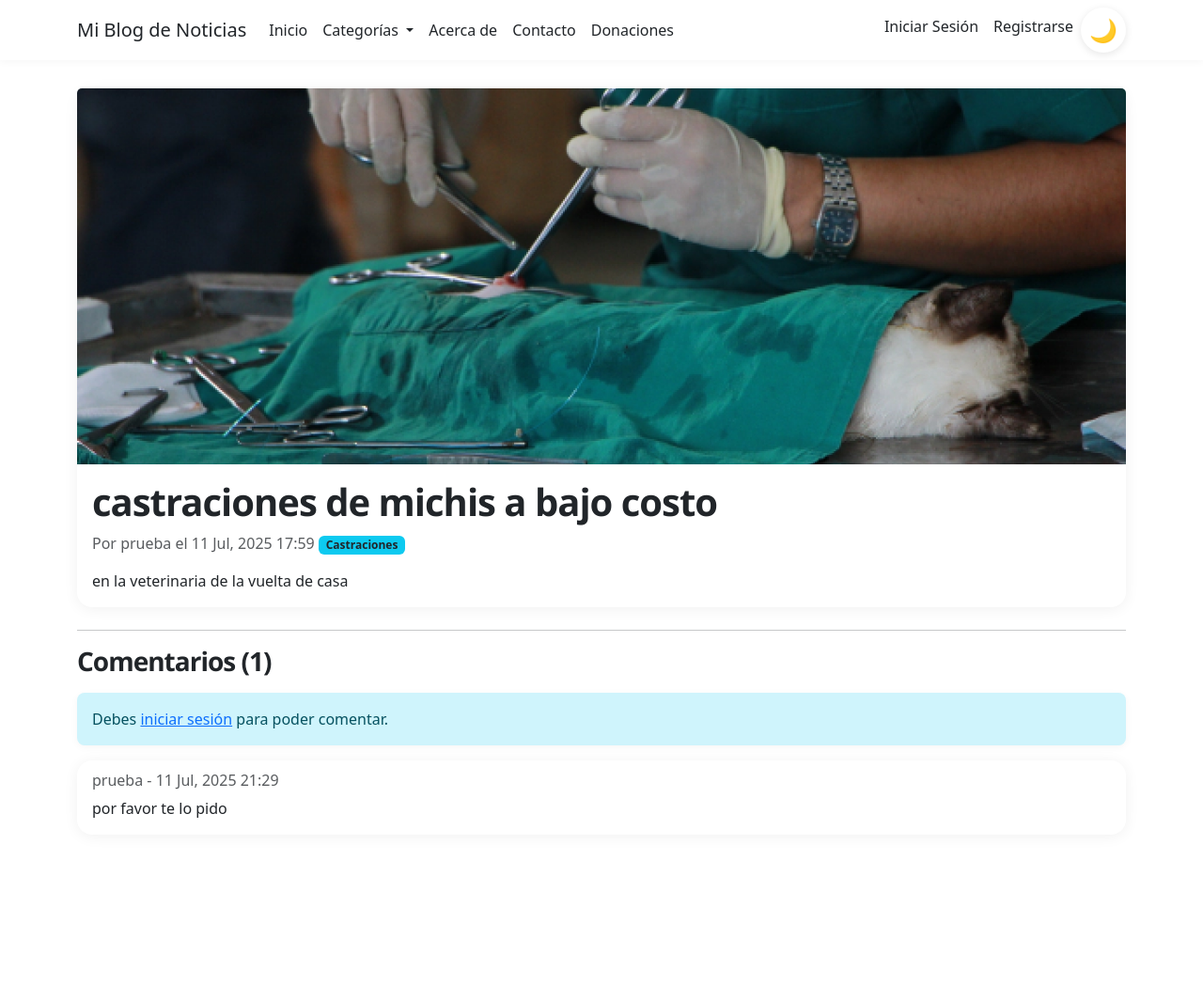
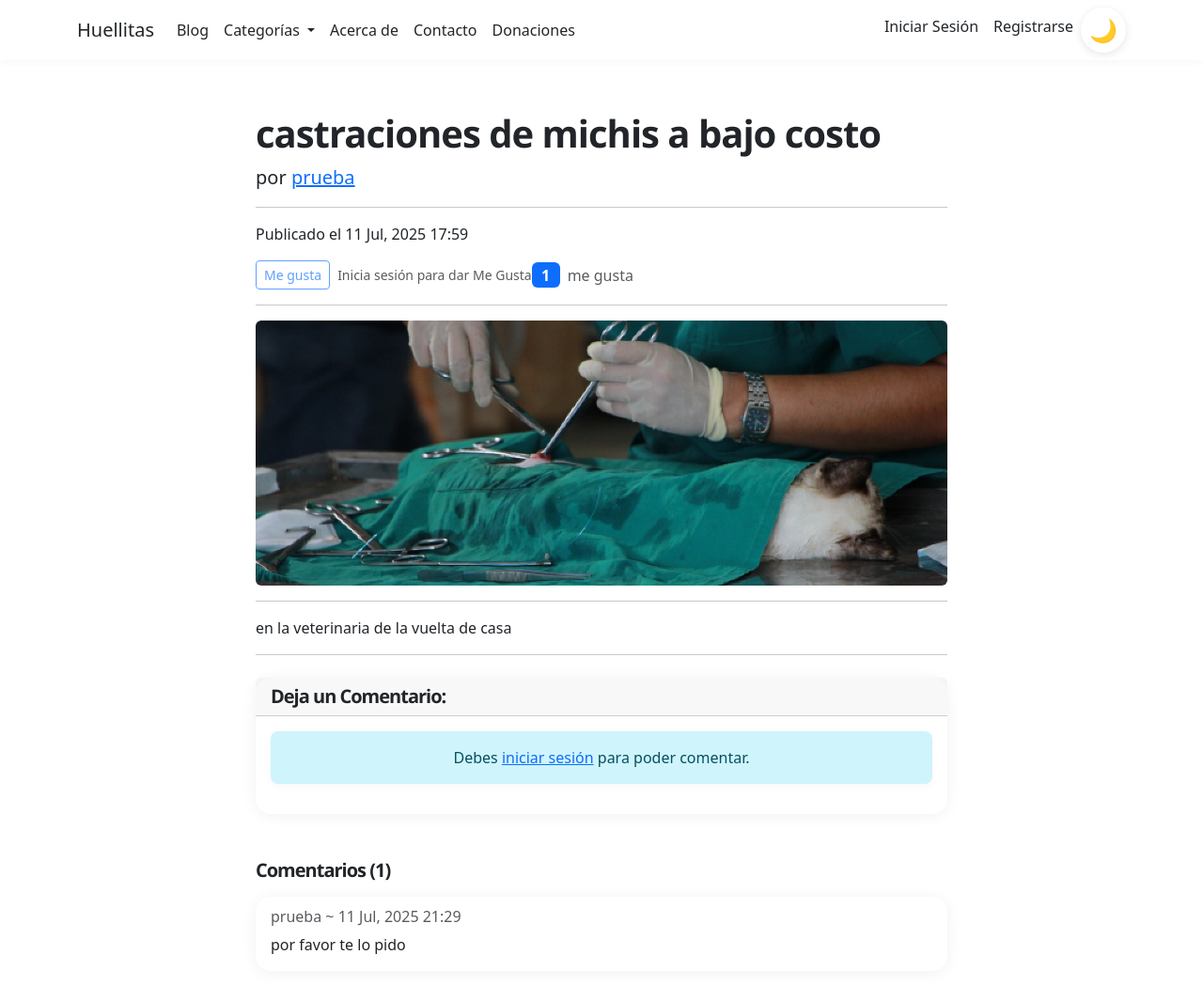
Before and after one commit to DaroNelson/DjangoBlogHuellita, a Django app: page /post/4/ in a window 1280 px wide. Shown: the whole page at 94% size. Before the commit the page ends 870 px from the top, so only its background shows below. Run offline with Django 5.2, Linux system fonts and the light colour scheme; data comes from the database, SQL or seed files in the repository; both versions use the stored data as it was after the commit; some libraries are stand-ins or nearby versions.

Commit message:
me gusta y categorias

```diff
--- a/blog/forms.py
+++ b/blog/forms.py
@@ -1,4 +1,5 @@
 from django import forms
+from .models import Comentario
 
 class ContactForm(forms.Form):
     """
@@ -8,3 +9,14 @@ class ContactForm(forms.Form):
     correo = forms.EmailField(label="Tu Correo Electrónico")
     asunto = forms.CharField(max_length=200, label="Asunto del Mensaje")
     mensaje = forms.CharField(widget=forms.Textarea, label="Tu Mensaje")
+
+class ComentarioForm(forms.ModelForm):
+    class Meta:
+        model = Comentario
+        fields = ['contenido'] # Esto coincide con el 'name="content"' de tu textarea en post_detail.html
+        labels = {
+            'contenido': 'Tu Comentario',
+        }
+        widgets = {
+            'contenido': forms.Textarea(attrs={'rows': 4, 'placeholder': 'Escribe tu comentario aquí...', 'required': True}),
+        }
--- a/blog/templates/blog/base.html
+++ b/blog/templates/blog/base.html
@@ -12,7 +12,7 @@
 <head>
     <meta charset="UTF-8">
     <meta name="viewport" content="width=device-width, initial-scale=1.0">
-    <title>{% block title %}Mi Blog de Noticias{% endblock %}</title>
+    <title>{% block title %}Huellitas{% endblock %}</title>
     <link href="https://cdn.jsdelivr.net/npm/bootstrap@5.3.0/dist/css/bootstrap.min.css" rel="stylesheet">
     <link rel="stylesheet" type="text/css" href="{% static 'css/styles.css' %}">
     <style>
@@ -24,14 +24,14 @@
 <body>
     <nav class="navbar navbar-expand-lg fixed-top">
         <div class="container">
-            <a class="navbar-brand" href="{% url 'post_list' %}">Mi Blog de Noticias</a>
+            <a class="navbar-brand" href="{% url 'post_list' %}">Huellitas</a>
             <button class="navbar-toggler" type="button" data-bs-toggle="collapse" data-bs-target="#navbarNav" aria-controls="navbarNav" aria-expanded="false" aria-label="Toggle navigation">
                 <span class="navbar-toggler-icon"></span>
             </button>
             <div class="collapse navbar-collapse" id="navbarNav">
                 <ul class="navbar-nav me-auto">
                     <li class="nav-item">
-                        <a class="nav-link" href="{% url 'post_list' %}">Inicio</a>
+                        <a class="nav-link" href="{% url 'category_overview' %}">Blog</a>
                     </li>
 
                     {# NUEVO: Menú desplegable de Categorías #}
@@ -40,7 +40,7 @@
                             Categorías
                         </a>
                         <ul class="dropdown-menu" aria-labelledby="navbarDropdownCategorias">
-                            <li><a class="dropdown-item" href="{% url 'post_list' %}">Todas las Categorías</a></li>
+                            <li><a class="dropdown-item" href="{% url 'category_overview' %}">Todas las Categorías</a></li>
                             <li><hr class="dropdown-divider"></li>
                             {% for categoria in categorias %}
                                 <li><a class="dropdown-item" href="{% url 'post_list' %}?categoria={{ categoria.nombre }}">{{ categoria.nombre }}</a></li>
--- a/blog/templates/blog/post_detail.html
+++ b/blog/templates/blog/post_detail.html
@@ -1,97 +1,123 @@
 {% extends 'blog/base.html' %}
+{% load crispy_forms_tags %} {# Cargar crispy_forms si lo estás usando. Si no, puedes quitar esta línea. #}
+{% load static %} {# Cargar si usas archivos estáticos, como imágenes o CSS personalizados. #}
 
 {% block title %}{{ post.titulo }}{% endblock %}
 
 {% block content %}
-    <div class="card mb-4">
+    <div class="row">
+        <div class="col-lg-8 offset-lg-2">
+            <h1 class="mt-4">{{ post.titulo }}</h1>
+            <p class="lead">
+                por <a href="#">{{ post.autor.username }}</a>
+            </p>
+            <hr>
+            <p>Publicado el {{ post.fecha_publicacion|date:"d M, Y H:i" }}</p>
+
+            {# Sección de Likes #}
+            <div class="mb-3 d-flex align-items-center">
+                {% if user.is_authenticated %}
+                    {# Usamos la variable 'user_has_liked' que se pasa desde la vista PostDetailView #}
+                    {% if user_has_liked %}
+                        <form action="{% url 'like_post' post.pk %}" method="post" class="d-inline">
+                            {% csrf_token %}
+                            <button type="submit" class="btn btn-danger btn-sm me-2">
+                                <i class="bi bi-heart-fill"></i> Ya no me gusta
+                            </button>
+                        </form>
+                    {% else %}
+                        <form action="{% url 'like_post' post.pk %}" method="post" class="d-inline">
+                            {% csrf_token %}
+                            <button type="submit" class="btn btn-outline-primary btn-sm me-2">
+                                <i class="bi bi-heart"></i> Me gusta
+                            </button>
+                        </form>
+                    {% endif %}
+                {% else %}
+                    {# Si el usuario no está autenticado, el botón está deshabilitado #}
+                    <button class="btn btn-outline-primary btn-sm me-2" disabled>
+                        <i class="bi bi-heart"></i> Me gusta
+                    </button>
+                    <small class="text-muted">Inicia sesión para dar Me Gusta</small>
+                {% endif %}
+
+                {# Conteo de Likes #}
+                <span class="badge bg-primary fs-6">{{ post.total_likes }}</span>
+                <span class="ms-2 text-muted">me gusta</span>
+            </div>
+
+            <hr>
+
             {% if post.imagen_portada %}
-            <img src="{{ post.imagen_portada.url }}" class="card-img-top" alt="{{ post.titulo }}" style="max-height: 400px; object-fit: cover;">
+                <img class="img-fluid rounded" src="{{ post.imagen_portada.url }}" alt="{{ post.titulo }}">
+                <hr>
             {% endif %}
+
+            {# Usamos |linebreaksbr para mostrar el contenido con saltos de línea. #}
+            {# Si tu 'contenido' puede tener HTML seguro (como de un editor WYSIWYG), usa |safe en su lugar. #}
+            <p>{{ post.contenido|linebreaksbr }}</p>
+
+            <hr>
+
+            {# Sección de Comentarios #}
+            <div class="card my-4">
+                <h5 class="card-header">Deja un Comentario:</h5>
                 <div class="card-body">
-            <h1 class="card-title">{{ post.titulo }}</h1>
-            <p class="card-text text-muted">
-                Por {{ post.autor.username }} el {{ post.fecha_publicacion|date:"d M, Y H:i" }}
-                {% if post.categoria %}
-                    <span class="badge bg-info text-dark">{{ post.categoria.nombre }}</span>
+                    {% if user.is_authenticated %}
+                        <form id="comment-form" action="{% url 'add_comment_to_post' post.pk %}" method="post">
+                            {% csrf_token %} {# ¡Importante para seguridad! #}
+                            <div class="mb-3">
+                                {# Renderiza el campo 'contenido' del ComentarioForm. #}
+                                {# Si estás usando crispy_forms y lo tienes configurado, usa: #}
+                                {{ comment_form|crispy }}
+                                {# Si NO usas crispy_forms, usa esto en su lugar: #}
+                                {# {{ comment_form.contenido }} #}
+
+                                {# Muestra errores de campo específicos si los hay #}
+                                {% if comment_form.contenido.errors %}
+                                    <div class="text-danger small mt-1">
+                                        {% for error in comment_form.contenido.errors %}
+                                            {{ error }}
+                                        {% endfor %}
+                                    </div>
                                 {% endif %}
-            </p>
-            <p class="card-text">{{ post.contenido|linebreaksbr }}</p> {# linebreaksbr convierte saltos de línea en <br> #}
-
-            {% if user.is_authenticated and user == post.autor or user.is_superuser %}
-                <a href="{% url 'post_update' post.pk %}" class="btn btn-warning btn-sm me-2">Editar Post</a>
-                <a href="{% url 'post_delete' post.pk %}" class="btn btn-danger btn-sm">Eliminar Post</a>
+                            </div>
+                            {# Muestra errores no relacionados con campos si los hay (ej. errores generales del formulario) #}
+                            {% if comment_form.non_field_errors %}
+                                <div class="text-danger small mt-1">
+                                    {% for error in comment_form.non_field_errors %}
+                                        {{ error }}
+                                    {% endfor %}
+                                </div>
+                            {% endif %}
+                            <button type="submit" class="btn btn-success mt-3">Publicar Comentario</button>
+                        </form>
+                    {% else %}
+                        <p class="alert alert-info text-center">Debes <a href="{% url 'login' %}">iniciar sesión</a> para poder comentar.</p>
                     {% endif %}
                 </div>
             </div>
 
-    <hr>
-
-    <h3 class="mb-3">Comentarios ({{ post.comentarios.count }})</h3>
-    {% if user.is_authenticated %}
-        <div class="card mb-4">
-            <div class="card-header">
-                Dejar un comentario
-            </div>
+            {# Lista de Comentarios Existentes #}
+            <h5 class="mt-5 mb-3">Comentarios ({{ post.comentarios.count }})</h5>
+            {% if post.comentarios.exists %}
+                <div id="comments-section">
+                    {# Ordenar por fecha_creacion si no está ya ordenado en el modelo Comentario Meta class #}
+                    {% for comentario in post.comentarios.all|dictsort:"fecha_creacion" %}
+                        <div class="card mb-3">
                             <div class="card-body">
-                <form id="comment-form">
-                    {% csrf_token %} {# ¡Importante para seguridad! #}
-                    <div class="mb-3">
-                        <textarea class="form-control" id="comment-content" rows="3" placeholder="Escribe tu comentario aquí..." required></textarea>
-                    </div>
-                    <button type="submit" class="btn btn-success">Publicar Comentario</button>
-                </form>
+                                <h6 class="card-subtitle mb-2 text-muted">
+                                    {{ comentario.autor.username }} ~ {{ comentario.fecha_creacion|date:"d M, Y H:i" }}
+                                </h6>
+                                <p class="card-text">{{ comentario.contenido|linebreaksbr }}</p>
                             </div>
                         </div>
+                    {% endfor %}
+                </div>
             {% else %}
-        <p class="alert alert-info">Debes <a href="{% url 'login' %}">iniciar sesión</a> para poder comentar.</p>
+                <p class="text-muted">Aún no hay comentarios. ¡Sé el primero en comentar!</p>
             {% endif %}
 
-    <div id="comments-section">
-        {% for comentario in post.comentarios.all %}
-            <div class="card mb-3">
-                <div class="card-body">
-                    <h6 class="card-subtitle mb-2 text-muted">{{ comentario.autor.username }} - {{ comentario.fecha_creacion|date:"d M, Y H:i" }}</h6>
-                    <p class="card-text">{{ comentario.contenido }}</p>
         </div>
     </div>
-        {% empty %}
-            <p>Aún no hay comentarios. ¡Sé el primero en comentar!</p>
-        {% endfor %}
-    </div>
-
 {% endblock content %}
-
-{% block extra_js %}
-<script>
-    document.getElementById('comment-form').addEventListener('submit', function(event) {
-        event.preventDefault(); // Evita que el formulario se envíe de forma tradicional
-
-        const content = document.getElementById('comment-content').value;
-        const csrfToken = document.querySelector('[name=csrfmiddlewaretoken]').value;
-
-        fetch('{% url "add_comment" post.pk %}', {
-            method: 'POST',
-            headers: {
-                'Content-Type': 'application/json',
-                'X-CSRFToken': csrfToken
-            },
-            body: JSON.stringify({ content: content })
-        })
-        .then(response => response.json())
-        .then(data => {
-            if (data.status === 'success') {
-                alert('Comentario añadido exitosamente!'); // Puedes usar una notificación más bonita
-                document.getElementById('comment-content').value = ''; // Limpia el textarea
-                // Recargar la página o agregar el comentario dinámicamente
-                location.reload(); // Por simplicidad, recargamos la página
-            } else {
-                alert('Error al añadir comentario: ' + data.message);
-            }
-        })
-        .catch(error => {
-            console.error('Error:', error);
-            alert('Ocurrió un error al enviar el comentario.');
-        });
-    });
-</script>
-{% endblock %}
--- a/blog/urls.py
+++ b/blog/urls.py
@@ -2,7 +2,7 @@
 from django.urls import path
 from .views import (
     PostListView, PostDetailView, PostCreateView,
-    PostUpdateView, PostDeleteView, RegisterView, add_comment, about_view, contact_view, donations_view
+    PostUpdateView, PostDeleteView, RegisterView, add_comment, about_view, contact_view, donations_view, CategoryOverviewView, like_post
 )
 from django.contrib.auth import views as auth_views # Vistas de autenticación de Django
 
@@ -12,10 +12,13 @@ urlpatterns = [
     path('post/nuevo/', PostCreateView.as_view(), name='post_create'),
     path('post/<int:pk>/editar/', PostUpdateView.as_view(), name='post_update'),
     path('post/<int:pk>/eliminar/', PostDeleteView.as_view(), name='post_delete'),
-    path('post/<int:pk>/comentar/', add_comment, name='add_comment'), # Nueva URL para comentarios
+    path('post/<int:pk>/comentar/', add_comment, name='add_comment_to_post'), # Nueva URL para comentarios
     path('acerca-de/', about_view, name='about'), # Nueva URL para acerca de
     path('contacto/', contact_view, name='contact'),
     path('donaciones/', donations_view, name= 'donations'),
+    path('categorias/', CategoryOverviewView.as_view(), name='category_overview'), # ¡Esta será la nueva página de inicio!
+    path('post/<int:pk>/like/', like_post, name='like_post'),
+
 
     # URLs de autenticación de Django
     path('login/', auth_views.LoginView.as_view(template_name='registration/login.html'), name='login'),
--- a/blog/views.py
+++ b/blog/views.py
@@ -1,15 +1,16 @@
 # blog/views.py
 from django.shortcuts import render, get_object_or_404, redirect
-from django.views.generic import ListView, DetailView, CreateView, UpdateView, DeleteView
-from .models import Post, Categoria, Comentario
+from django.views.generic import ListView, DetailView, CreateView, UpdateView, DeleteView, View
+from .models import Post, Categoria, Comentario, Like
 from django.contrib.auth.mixins import LoginRequiredMixin, UserPassesTestMixin
 from django.urls import reverse_lazy
-from django.contrib.auth.forms import UserCreationForm # Para el registro
+from django.contrib.auth.forms import UserCreationForm
 from django.contrib import messages # Para mostrar mensajes al usuario
 from django.core.mail import send_mail # Importar para enviar correos
 from django.conf import settings # Importar para acceder a settings como EMAIL_HOST_USER
+#from django.http import JsonResponse # Posiblemente lo usaremos más adelante para Likes con AJAX
 
-from .forms import ContactForm # Impor formulario de contacto
+from .forms import ContactForm, ComentarioForm
 import urllib.parse #Whatsapp
 
 # Vista para la página principal (listar posts)
@@ -79,6 +80,26 @@ class PostDetailView(DetailView):
     model = Post
     template_name = 'blog/post_detail.html'
     context_object_name = 'post'
+
+    def get_context_data(self, **kwargs):
+        context = super().get_context_data(**kwargs)
+
+        # Pasa una nueva instancia del formulario de comentarios al contexto
+        context['comment_form'] = ComentarioForm()
+
+        # Lógica para verificar si el usuario actual le dio "Me gusta" al post
+        user_has_liked = False
+        if self.request.user.is_authenticated:
+            # Comprueba si existe un objeto Like para este post y el usuario autenticado
+            user_has_liked = Like.objects.filter(post=self.object, user=self.request.user).exists()
+
+        context['user_has_liked'] = user_has_liked
+
+        # Asegúrate de pasar las categorías globales si las necesitas en tu base.html o navbar
+        # (solo si no usas un context processor para ellas)
+        # context['categorias_globales'] = Categoria.objects.all() # Esto es redundante si ya tienes un context processor
+
+        return context
 
     # def get_context_data(self, **kwargs):
     #     context = super().get_context_data(**kwargs)
@@ -250,26 +271,126 @@ def donations_view(request):
     }
     return render(request, 'blog/donations.html', context)
 
-# Vista para añadir un comentario (usaremos una función simple por ahora)
-from django.http import JsonResponse
-from django.views.decorators.http import require_POST
-from django.contrib.auth.decorators import login_required
-import json
+#probando agregar la vista de categorías
+class CategoryOverviewView(View):
+    """
+    Vista que muestra una página con todas las categorías y los últimos 4 posts de cada una.
+    """
+    template_name = 'blog/category_overview.html'
 
-@login_required # Solo usuarios logueados pueden comentar
-@require_POST # Solo acepta peticiones POST
-def add_comment(request, pk):
+    def get(self, request, *args, **kwargs):
+        categorias = Categoria.objects.all().order_by('nombre') # Ordenar categorías por nombre
+
+        categories_data = []
+        for categoria in categorias:
+            # Obtener los últimos 4 posts para esta categoría
+            # Usamos select_related('autor', 'categoria') para optimizar las consultas a la base de datos
+            # cuando accedamos a post.autor.username o post.categoria.nombre en la plantilla.
+            # Prefetch_related('likes') para optimizar el conteo de likes si lo necesitas.
+            # Puedes ajustar el número de posts (4)
+            posts_for_category = Post.objects.filter(categoria=categoria).order_by('-fecha_publicacion')[:4]
+
+            categories_data.append({
+                'category_object': categoria,
+                'posts': posts_for_category
+            })
+
+        context = {
+            'categories_data': categories_data
+        }
+        return render(request, self.template_name, context)
+
+
+def like_post(request, pk):
+    """
+    Vista para manejar los 'Me gusta' de los posts.
+    Si el usuario ya dio like, lo remueve. Si no, lo añade.
+    Requiere que el usuario esté autenticado.
+    """
+    # Asegúrate de que el usuario esté autenticado
+    if not request.user.is_authenticated:
+        messages.warning(request, "Necesitas iniciar sesión para dar Me Gusta.")
+        return redirect('login') # Redirige a la página de login
+
     post = get_object_or_404(Post, pk=pk)
-    data = json.loads(request.body)
-    content = data.get('content')
 
-    if content:
-        Comentario.objects.create(post=post, autor=request.user, contenido=content)
-        messages.success(request, '¡Tu comentario ha sido añadido!')
-        return JsonResponse({'status': 'success'})
-    return JsonResponse({'status': 'error', 'message': 'El contenido del comentario no puede estar vacío.'}, status=400)
+    # Verifica si el usuario ya le dio 'Me gusta' a este post
+    like_exists = Like.objects.filter(post=post, user=request.user).exists()
+
+    if like_exists:
+        # Si ya le dio 'Me gusta', lo quita (dislike)
+        Like.objects.filter(post=post, user=request.user).delete()
+        messages.info(request, f"Ya no te gusta '{post.titulo}'.")
+    else:
+        # Si no le dio 'Me gusta', lo añade (like)
+        Like.objects.create(post=post, user=request.user)
+        messages.success(request, f"¡Te gusta '{post.titulo}'!")
+
+    # Redirige de vuelta a la página de detalles del post (o de donde vino)
+    # Alternativamente, puedes redirigir a 'post_list' o la URL que desees
+    next_url = request.META.get('HTTP_REFERER') # Intenta volver a la página anterior
+    if next_url:
+        return redirect(next_url)
+    return redirect('post_detail', pk=pk) # Redirige a la página de detalles del post como fallback
 
 
 
+# Vista para añadir un comentario (usaremos una función simple por ahora)
+# from django.http import JsonResponse
+# from django.views.decorators.http import require_POST
+# from django.contrib.auth.decorators import login_required
+# import json
+
+# @login_required # Solo usuarios logueados pueden comentar
+# @require_POST # Solo acepta peticiones POST
+# def add_comment(request, pk):
+#     post = get_object_or_404(Post, pk=pk)
+#     data = json.loads(request.body)
+#     content = data.get('content')
+
+#     if content:
+#         Comentario.objects.create(post=post, autor=request.user, contenido=content)
+#         messages.success(request, '¡Tu comentario ha sido añadido!')
+#         return JsonResponse({'status': 'success'})
+#     return JsonResponse({'status': 'error', 'message': 'El contenido del comentario no puede estar vacío.'}, status=400)
+
+
+def add_comment(request, pk):
+    post = get_object_or_404(Post, pk=pk)
+
+    # 1. Seguridad: Asegurarse de que el usuario esté autenticado
+    if not request.user.is_authenticated:
+        messages.warning(request, "Necesitas iniciar sesión para dejar un comentario.")
+        return redirect('login') # Redirige al login
+
+    # 2. Verificar que la petición sea POST (un envío de formulario)
+    if request.method == 'POST':
+        # Instancia el formulario con los datos recibidos de request.POST
+        # Y NO json.loads(request.body)
+        form = ComentarioForm(request.POST)
+
+        if form.is_valid():
+            # No guardamos directamente, commit=False para asignar el post y autor
+            comment = form.save(commit=False)
+            comment.post = post
+            comment.autor = request.user # Asigna el usuario autenticado como autor
+            comment.save() # Ahora sí guarda el comentario completo
+            messages.success(request, '¡Tu comentario ha sido publicado!')
+            return redirect('post_detail', pk=post.pk) # Redirige de vuelta a la página del post
+        else:
+            # Si el formulario no es válido, agrega un mensaje de error
+            messages.error(request, 'Hubo un error al enviar tu comentario. Por favor, revisa los campos.')
+            # Es importante redirigir al post_detail para mostrar los mensajes.
+            # Idealmente, deberías renderizar la página de detalle con el formulario inválido
+            # para que los errores de validación del formulario se muestren al usuario.
+            # Para que esto funcione, post_detail.html debe ser capaz de recibir un `comment_form`
+            # con errores.
+            # Si tu `PostDetailView` es una Class-Based View, necesitarás sobrescribir su `get_context_data`
+            # para pasar el formulario, o hacer una lógica más compleja de redirección con parámetros.
+            # Por ahora, simplemente redirigimos y confiamos en los mensajes flash.
+            return redirect('post_detail', pk=post.pk)
+    else: # Si la petición es GET a /post/<pk>/comment/, redirigimos al detalle del post
+        return redirect('post_detail', pk=post.pk)
+
 
 # Create your views here.
```
Also changed, not shown: blog/models.py (+28 -1 lines), blog/templates/blog/category_overview.html (added, +68 -0 lines), blog/migrations/0002_categoria_descripcion.py (added), blog/migrations/0003_like.py (added), db.sqlite3 (added), media/post_images/279eb90d-cad5-4df8-a405-65b3219f5462-edited-1.jpg (added), media/post_images/334374w720h720c.jpg (added), media/post_images/6-e1713911392858-e14157f8.jpg (added), media/post_images/pexels-vladimirsrajber-12483700-1024x683.jpg (added), 1 other file. Lines whose indentation alone changed are shown as unchanged.
